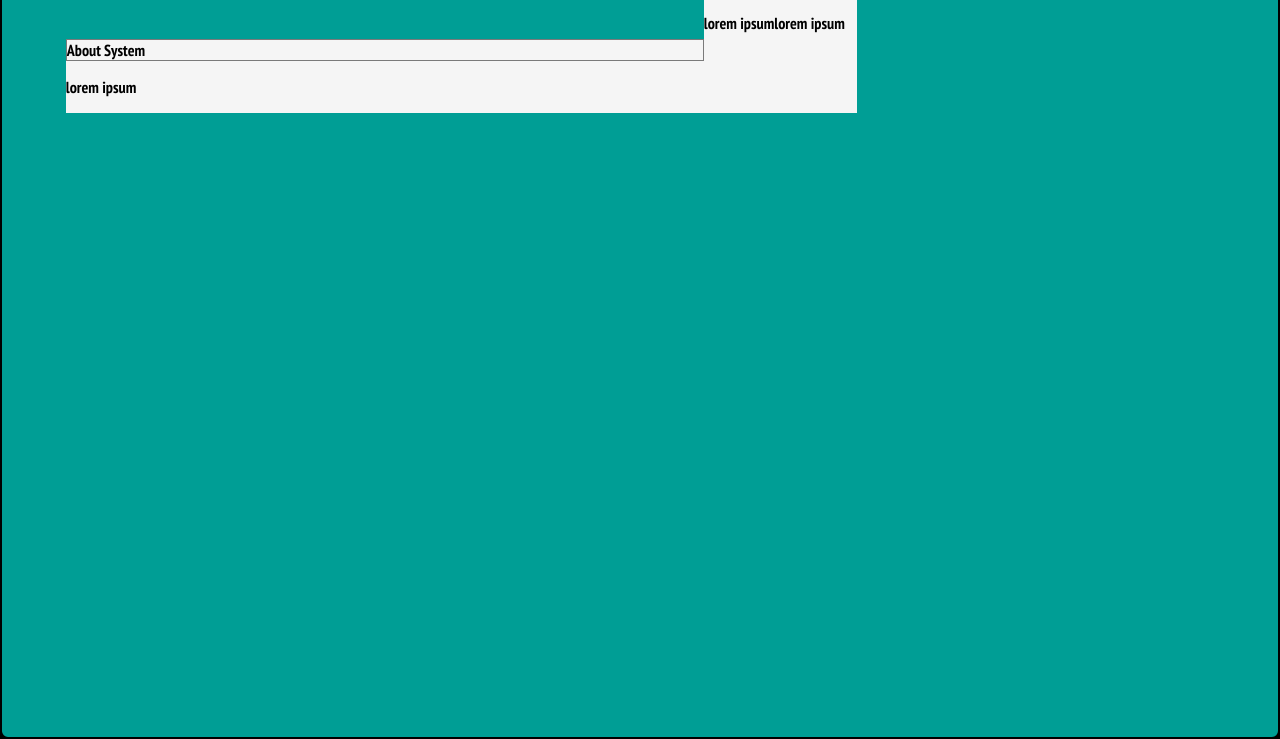
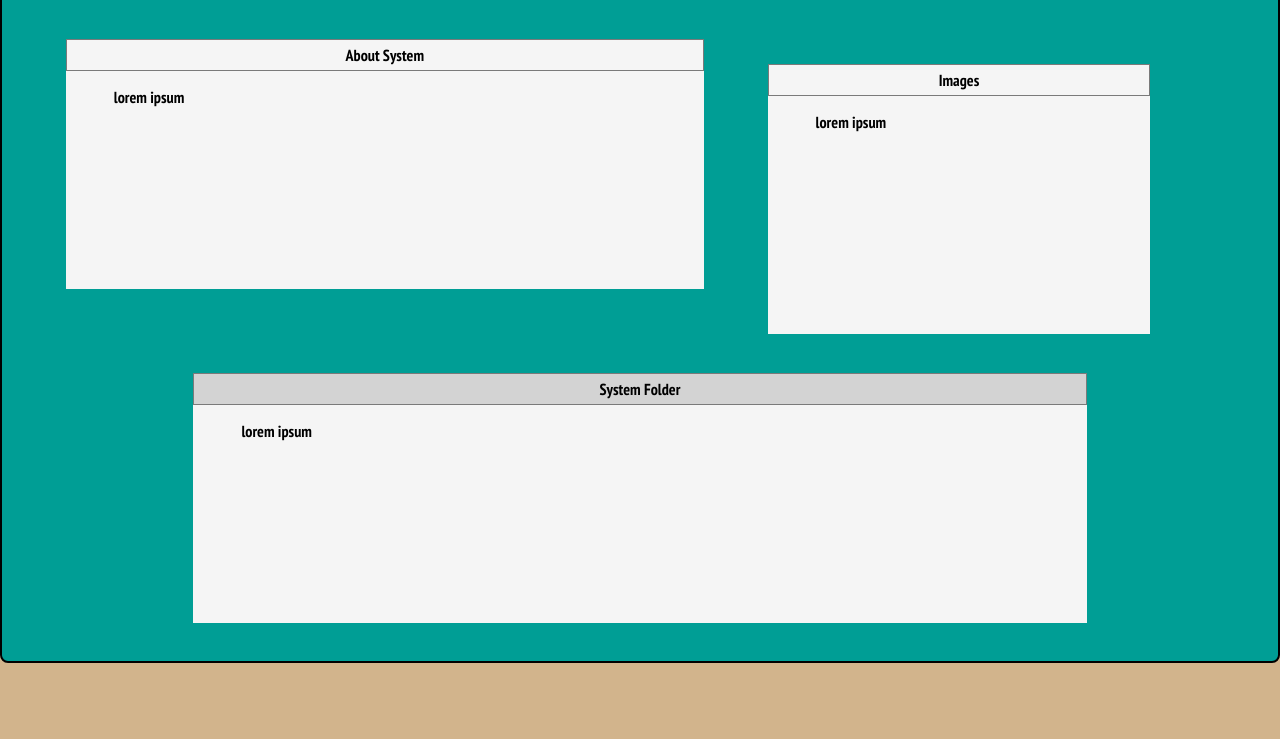
Before and after one commit to isreednc/personal-website, a plain HTML site: page index.html in a window 1280 px wide. Shown: the part 61-800 px from the top of the page. Drawn offline with Linux system fonts and the light colour scheme.

Commit message:
More window styles

```diff
--- a/styles/main.css
+++ b/styles/main.css
@@ -2,12 +2,13 @@
     --background-color: #009E95;
     --white-color: #F5F5F5;
     --grey-color: #7A7A7A;
+    --light-grey-color: lightgrey;
 }
 
 body {
     height: 100%;
     margin: 0;
-    background-color: black;
+    background-color: tan;
     font-family: "PT Sans Narrow", sans-serif;
     font-weight: 700;
 }
@@ -20,10 +21,10 @@ a {
 .viewport-border {
     border: 2px solid black;
     border-radius: .5rem;
-    height: 100vh;
+    height: 100%;
     width: 100vw;
     box-sizing: border-box;
-    position: fixed;
+    /* position: fixed; */
     background-color: var(--background-color);
 }
 
@@ -60,7 +61,7 @@ a {
 .window-wrapper {
     display: flex;
     flex-wrap: wrap;
-
+    height: 100%;
 }
 
 .window {
@@ -70,11 +71,38 @@ a {
 .window-header {
     border: 1px solid var(--grey-color);
     background-color: var(--white-color);
+    padding: 5px 0;
 }
 
 #about {
     margin: 5% 0 0 5%;
 
     width: 50%;
-    height: 35%;
+    height: 250px;
 }
+
+#window-image {
+    margin: 7% 5% 0 5%;
+
+    width: 30%;
+    height: 270px;
+}
+
+#system-folder .window-header {
+    background-color: var(--light-grey-color);
+}
+
+#system-folder {
+    margin: 3% auto 3% auto;
+
+    width: 70%;
+    height: 250px;
+}
+
+.window-title {
+    text-align: center;
+}
+
+.window-body {
+    padding: 0 3rem;
+}
```
